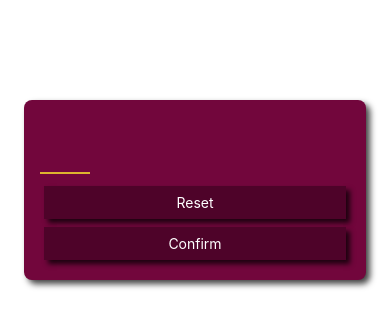
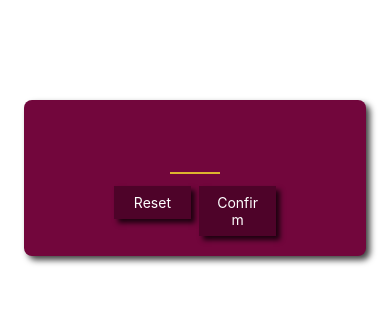
Before and after one commit to ChristopherLinnett/React-Native-Learning, a React Native app in the folder GuessMyNumber/: screen / in a window 390 px wide. Shown: the top 328 px of the page. Built offline with nearby package versions, Linux system fonts and the light colour scheme.

Commit message:
aligned buttons in even sized row with views/styles

```diff
--- a/GuessMyNumber/screens/StartGameScreen.tsx
+++ b/GuessMyNumber/screens/StartGameScreen.tsx
@@ -1,17 +1,33 @@
-import React from "react";
-import { View, TextInput, StyleSheet } from "react-native";
-import PrimaryButton from "../components/PrimaryButton";
+import React from 'react';
+import {View, TextInput, StyleSheet} from 'react-native';
+import PrimaryButton from '../components/PrimaryButton';
 
-const StartGameScreen = (props:any) => {
-    return (<View style={style.textInputContainer}>
-        <TextInput style={style.numberInput} maxLength={2} keyboardType='number-pad' />
+const StartGameScreen = (props: any) => {
+  return (
+    <View style={style.textInputContainer}>
+      <TextInput
+        style={style.numberInput}
+        maxLength={2}
+        keyboardType="number-pad"
+        autoCapitalize="none"
+        autoCorrect={false}
+      />
+      <View style={style.buttonsContainer}>
+        <View style={style.buttonContainer}>
           <PrimaryButton>Reset</PrimaryButton>
+        </View>
+        <View style={style.buttonContainer}>
           <PrimaryButton>Confirm</PrimaryButton>
-    </View>);
-}
+        </View>
+      </View>
+    </View>
+  );
+};
 
 const style = StyleSheet.create({
   textInputContainer: {
+    justifyContent: 'center',
+    alignItems: 'center',
     padding: 16,
     marginHorizontal: 24,
     marginTop: 100,
@@ -21,19 +37,23 @@ const style = StyleSheet.create({
     shadowColor: 'black',
     shadowOffset: {width: 4, height: 4},
     shadowRadius: 6,
-        shadowOpacity: .75,
+    shadowOpacity: 0.75,
   },
   numberInput: {
     height: 50,
     width: 50,
     fontSize: 32,
-        borderBottomColor:'#ddb52f',
+    borderBottomColor: '#ddb52f',
     borderBottomWidth: 2,
     color: '#ddb52f',
     marginVertical: 8,
     fontWeight: 'bold',
     textAlign: 'center',
-    }
-})
+  },
+  buttonsContainer: {
+    flexDirection: 'row',
+  },
+  buttonContainer: {flex: 1},
+});
 
 export default StartGameScreen;
```
Lines whose indentation alone changed are shown as unchanged.
